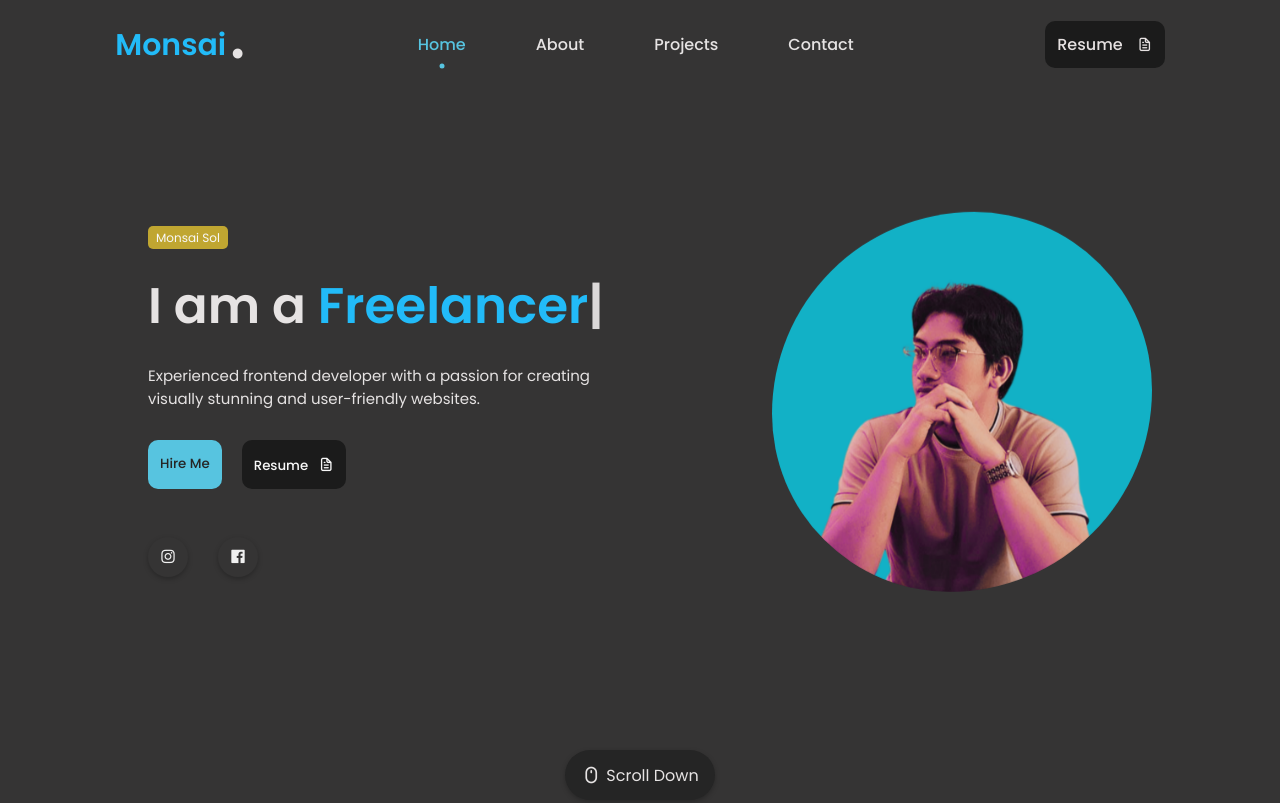
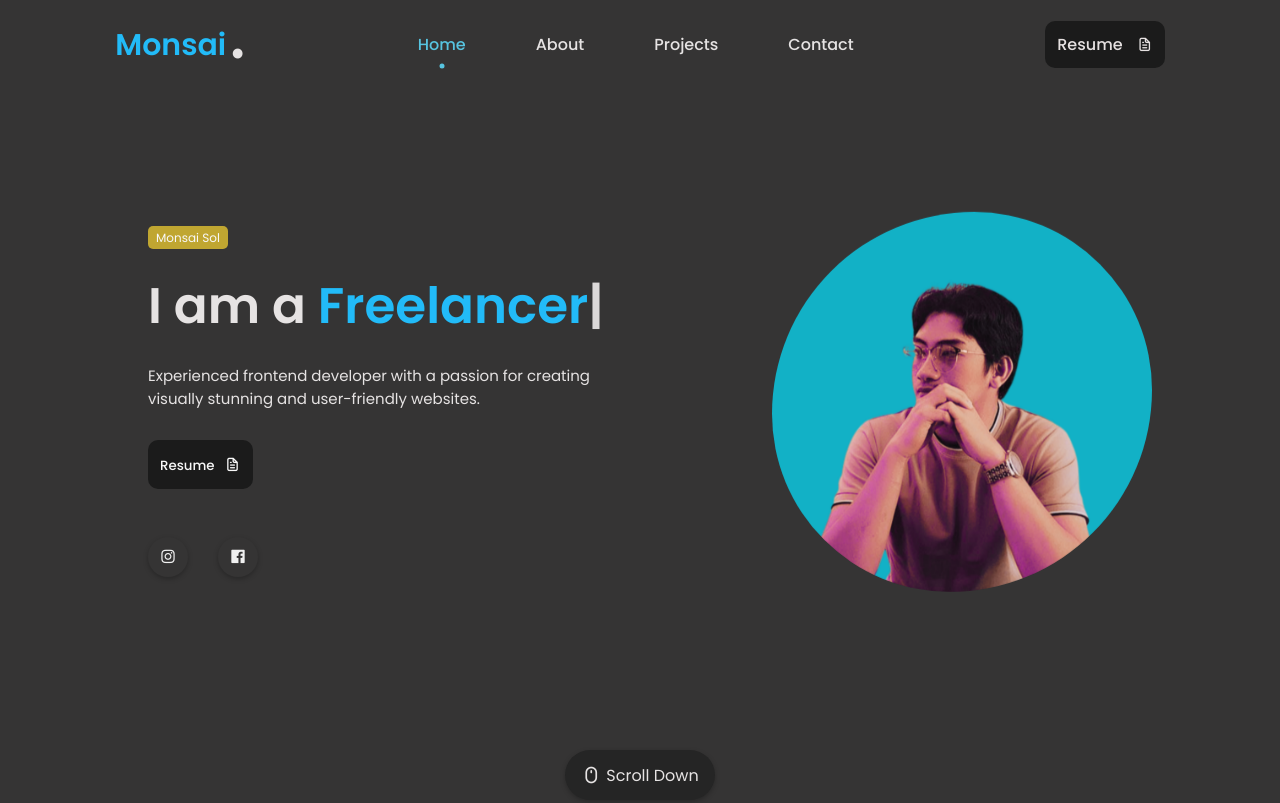
Before and after one commit to MonsaiDeveloper/Monsai1, a plain HTML site: page index.html in a window 1280 px wide. Shown: the top 803 px of the page. Drawn offline with nearby package versions, Linux system fonts and the light colour scheme.

Commit message:
Update index.html

```diff
--- a/index.html
+++ b/index.html
@@ -56,7 +56,7 @@
                             </p>
                         </div>
                         <div class="featured-text-btn">
-                            <button class="btn blue-btn">Hire Me</button>
+
                             <button class="btn">Resume<i class="uil uil-file-alt"></i></button>
                         </div>
                         <div class="social_icons">
```
